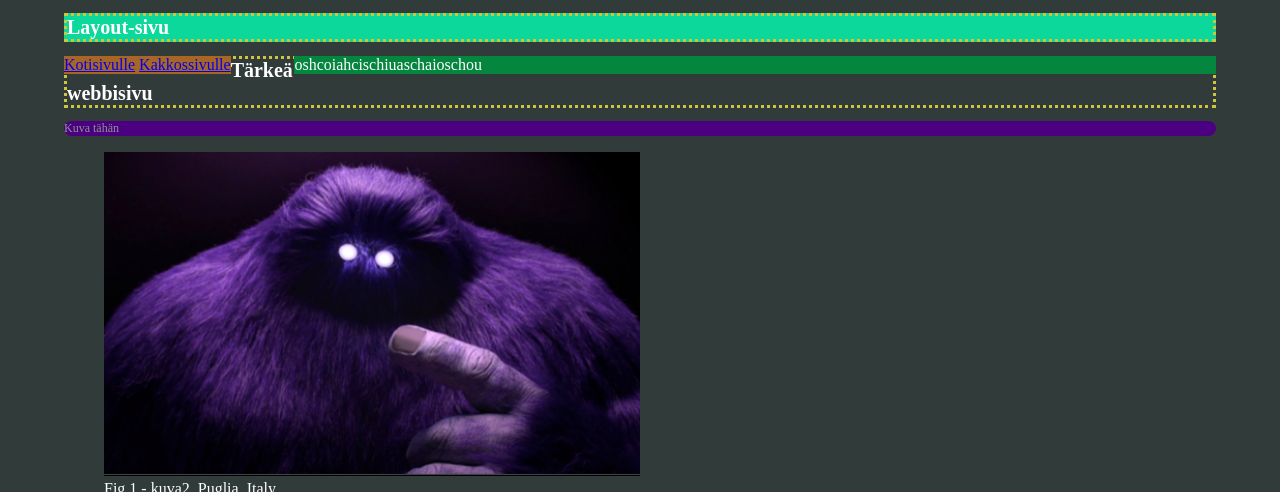
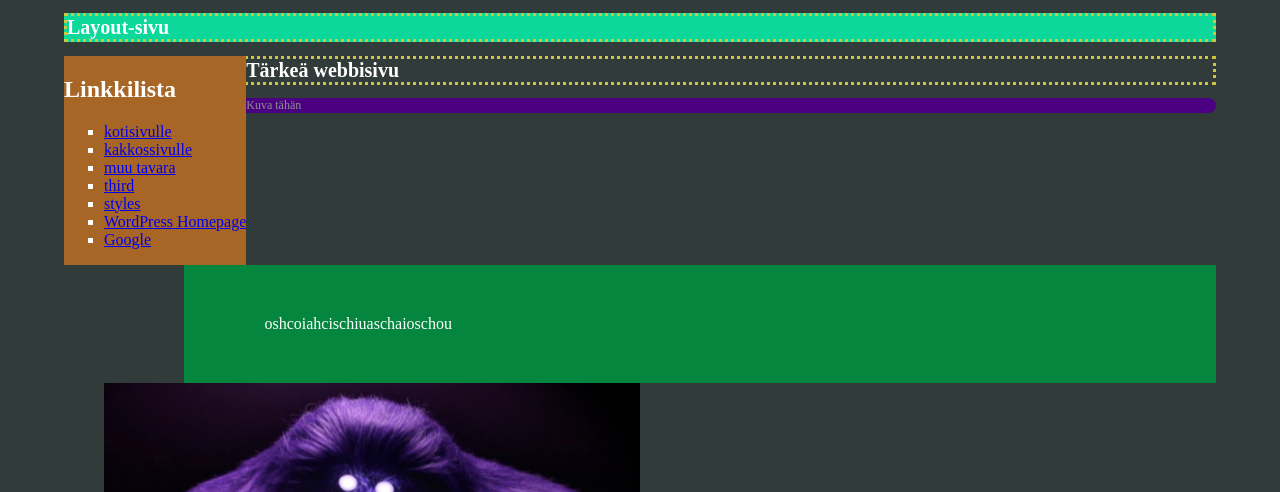
Before and after one commit to Piigert/Arturo, a plain HTML site: page layout.html in a window 1280 px wide. Shown: the top 492 px of the page. Drawn offline with Linux system fonts and the light colour scheme.

Commit message:
khgctygfnxbfd<g

```diff
--- a/layout.html
+++ b/layout.html
@@ -11,10 +11,19 @@
     <header>
         <H1>Layout-sivu</H1>
     </header>
+
     <nav>
-<a href="index.html">Kotisivulle</a>
-<a href="second.html">Kakkossivulle</a>
-</nav>
+        <h2>Linkkilista</h2>
+        <ul>
+          <li><a href="index.html">kotisivulle</a></li>
+          <li><a href="second.html">kakkossivulle</a></li>
+          <li><a href="layout.html">muu tavara</a></li>
+          <li><a href="third.html">third</a></li>
+          <li><a href="styles.html">styles</a></li>
+          <li><a href="https://www.WordPress.com" target="_blank">WordPress Homepage</a></li>
+          <li><a href="https://www.Google.com" target="_blank">Google</a></li>
+        </ul>
+      </nav>
 
 <section>
     oshcoiahcischiuaschaioschou
--- a/styles.css
+++ b/styles.css
@@ -16,10 +16,13 @@
 border-color:rgb(206, 196, 62);
 }
 nav {
+
     float: left;
   }
 
-
+nav a:hover {
+    color: red;
+  }
 
 
 
@@ -51,5 +54,8 @@
 section{background-color: rgb(4, 134, 63);
     float:right;
     width: 80%;
-
-}
+    padding-top: 50px;
+    padding-right: 30px;
+    padding-bottom: 50px;
+    padding-left: 80px;
+  }
```
Also changed, not shown: index.html (+12 -1 lines), second.html (+12 -1 lines), styles.html (+12 -0 lines), third.html (+2 -1 lines).
